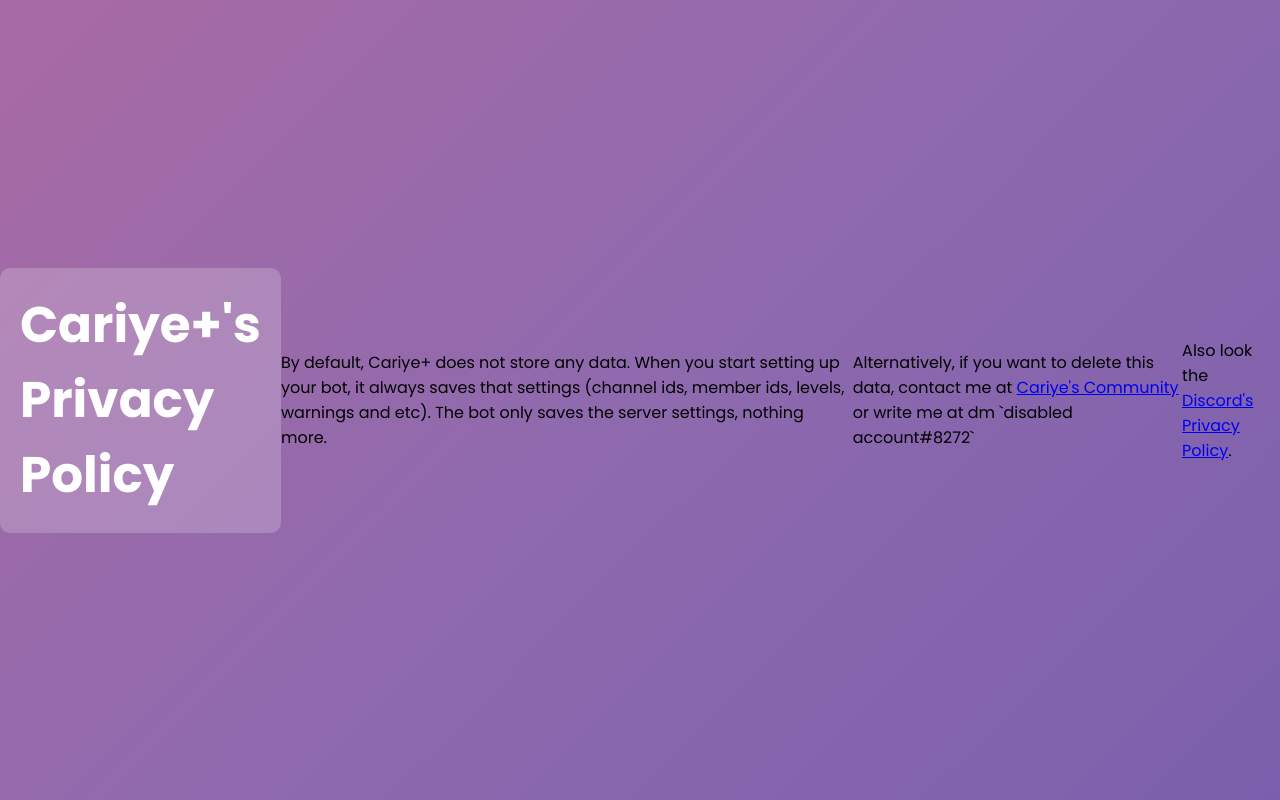
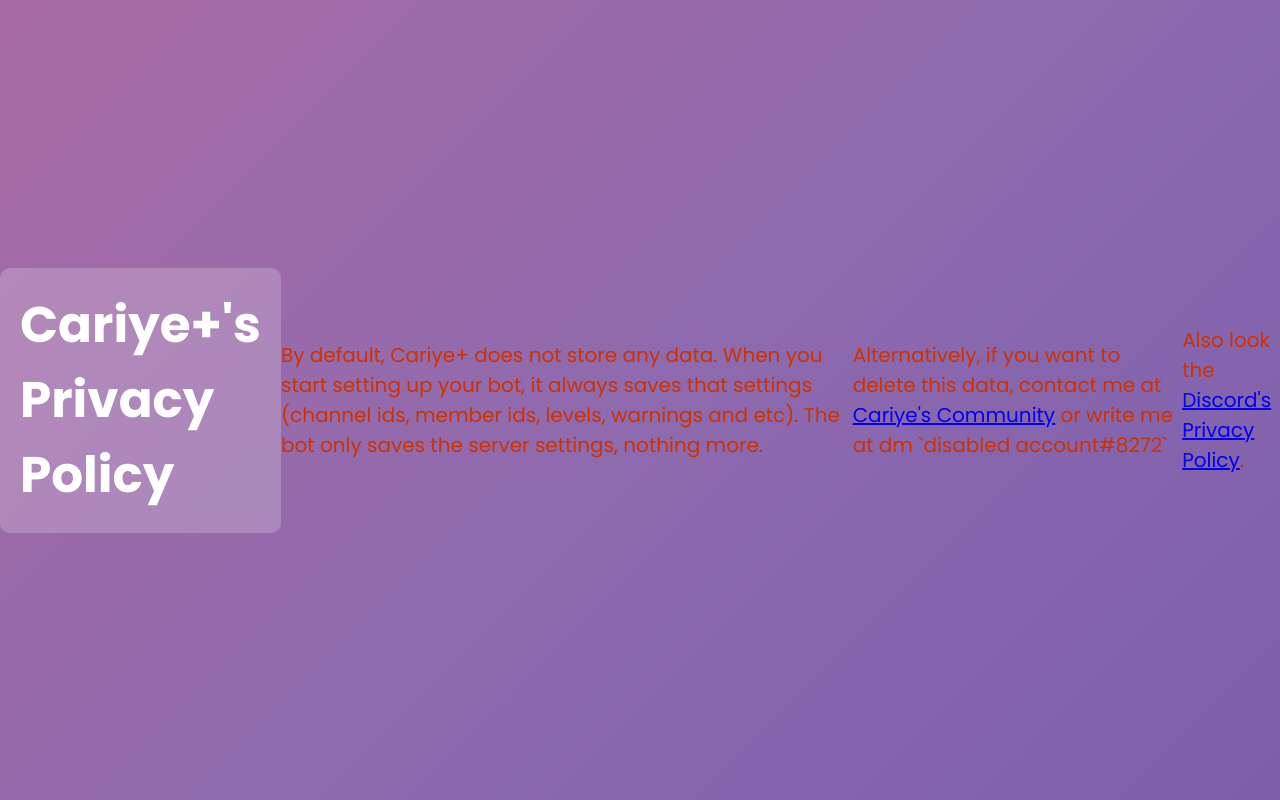
Before and after one commit to CariyeBots/privacy.cariye.plus, a plain HTML site: page index.html in a window 1280 px wide. Drawn offline with Linux system fonts and the light colour scheme.

Commit message:
Update styles.css

```diff
--- a/styles.css
+++ b/styles.css
@@ -30,6 +30,11 @@ h1{
   border-radius: 10px;
 }
 
+p{
+  color: #cc3300;
+  font-size: 20px;
+}
+
 @keyframes animate{
   0%{
     background-position: 0 50%;
```
